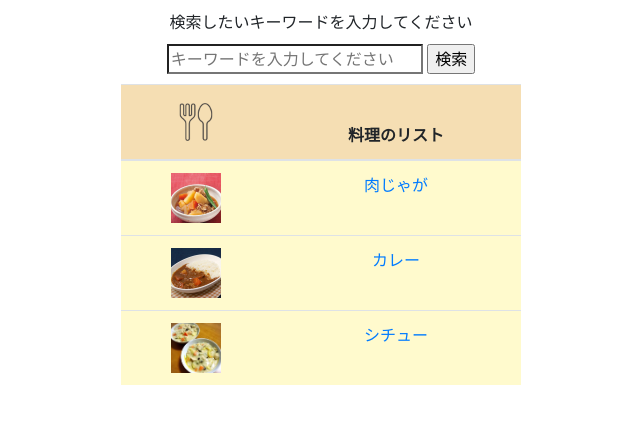
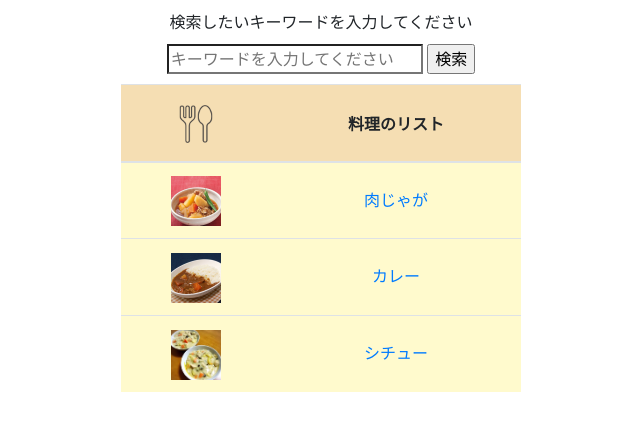
Before and after one commit to trainshogi/ec_food, a PHP site: page /index.php in a window 1280 px wide. Shown: the part 64-495 px from the top of the page, without its empty margins (319-959 px from the left). Run offline with PHP 8.4, Linux system fonts and the light colour scheme.

Commit message:
Update indexstyle.css

```diff
--- a/css/indexstyle.css
+++ b/css/indexstyle.css
@@ -16,12 +16,11 @@
 .table{
 	width:50%;
 	text-align: center;
+	line-height: 50px;
 }
-.thead{
-	line-height: 20px;
-}
-.tbody{
-	line-height: 50px;
+
+.table tr:nth-child(1){
+	height: 10px;
 }
 .cookphoto{
 	width:50px;
```
